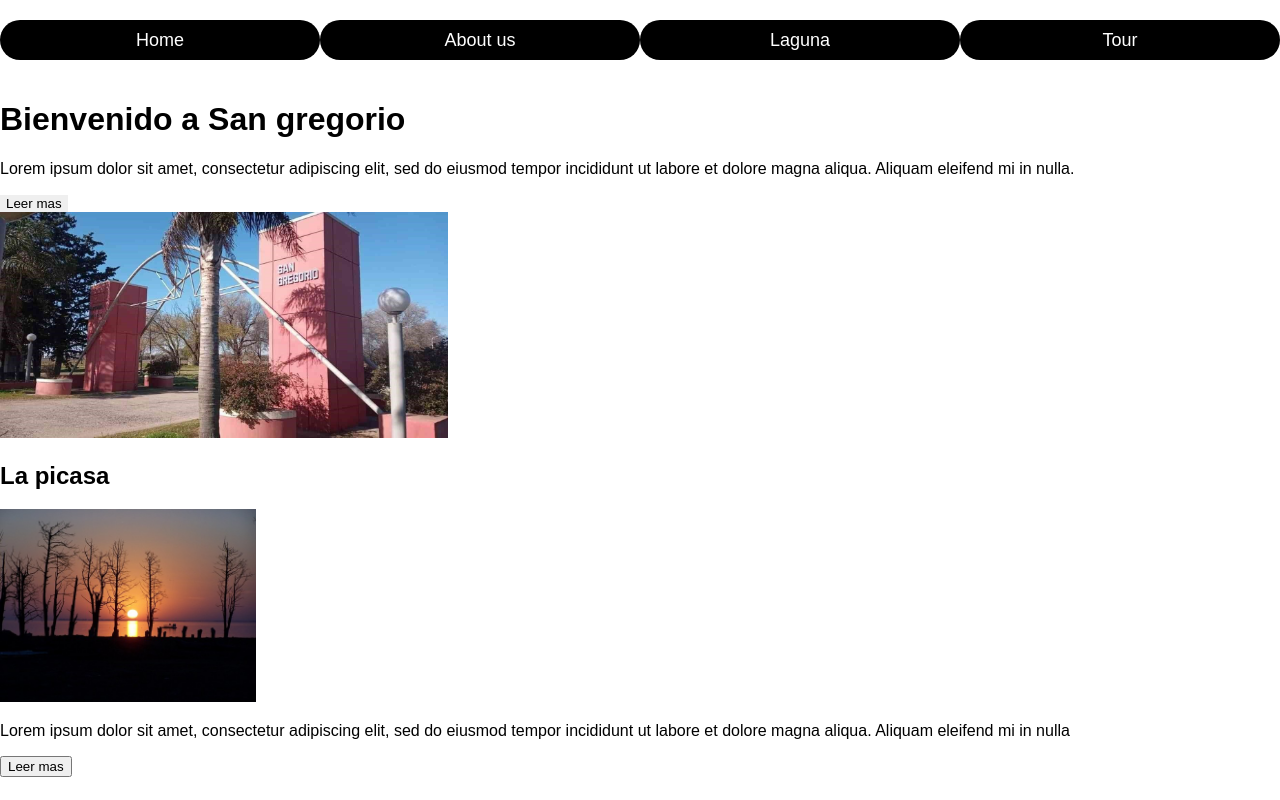
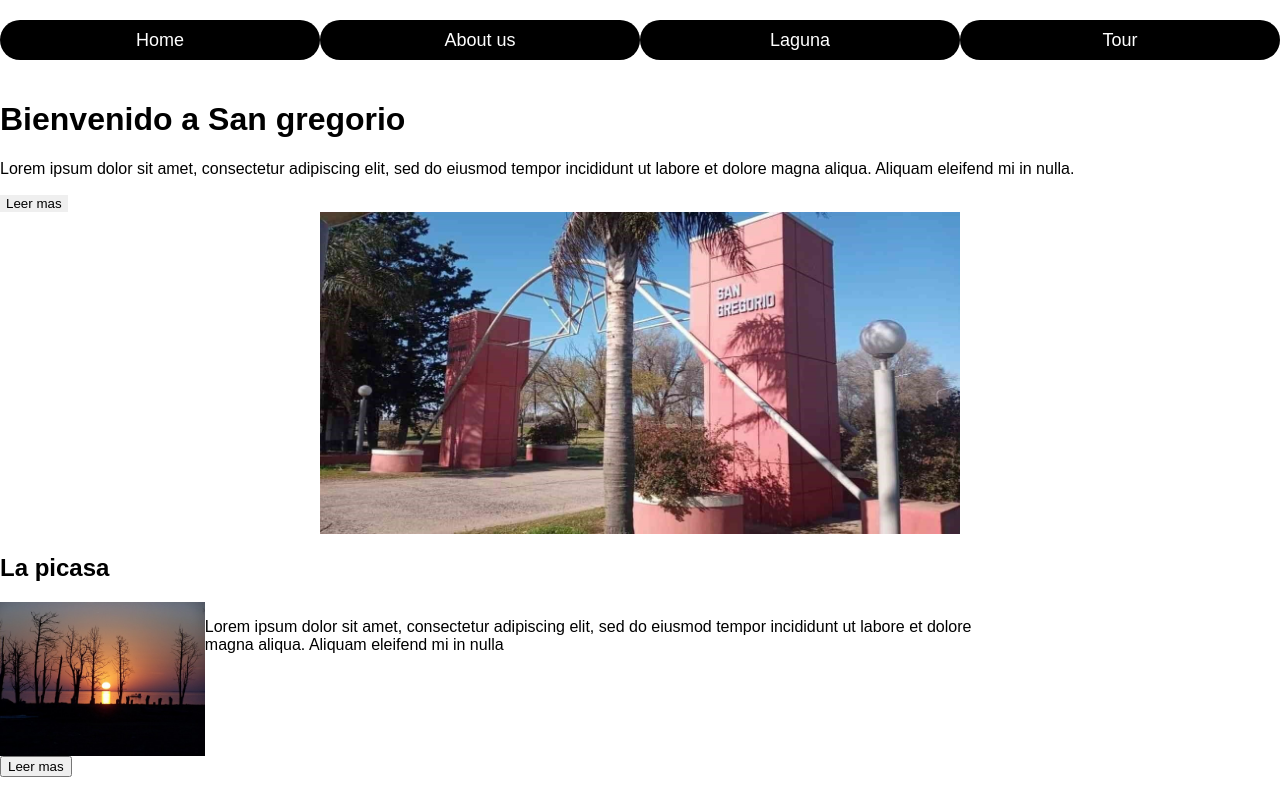
Before and after one commit to gerorodriguez/Turismo-San-Gregorio, a JavaScript app: page / in a window 1280 px wide. Built offline with nearby package versions, Linux system fonts and the light colour scheme; the HTML template or start-up script is replaced by a standard one.

Commit message:
edit css

```diff
--- a/src/App.css
+++ b/src/App.css
@@ -21,3 +21,12 @@
 .bt1 {
   border: none;
 }
+.picture {
+  display: flex;
+  justify-content: center;
+}
+.picture2 {
+  display: flex;
+  justify-content: space-evenly;
+  width: 80%;
+}
--- a/src/App.js
+++ b/src/App.js
@@ -19,16 +19,19 @@ const App = () => {
         <button className="bt1">Leer mas</button>
       </div>
       <div className="picture">
-        <img src="hero.png" alt="SG" width="35%" height="100%" />
+        <img src="hero.png" alt="SG" width="50%" />
       </div>
       <div className="Laguna">
         <h2>La picasa</h2>
-        <img className="picturelag" src="pcs.png" width="20%" alt="picasa" />
-        <p>
-          Lorem ipsum dolor sit amet, consectetur adipiscing elit, sed do
-          eiusmod tempor incididunt ut labore et dolore magna aliqua. Aliquam
-          eleifend mi in nulla
-        </p>
+        <div className="picture2">
+          <img src="pcs.png" width="20%" alt="picasa" />
+          <p>
+            Lorem ipsum dolor sit amet, consectetur adipiscing elit, sed do
+            eiusmod tempor incididunt ut labore et dolore magna aliqua. Aliquam
+            eleifend mi in nulla
+          </p>
+          {/* fijarse el <p></p> */}
+        </div>
         <button className="bt2">Leer mas</button>
       </div>
     </div>
```
